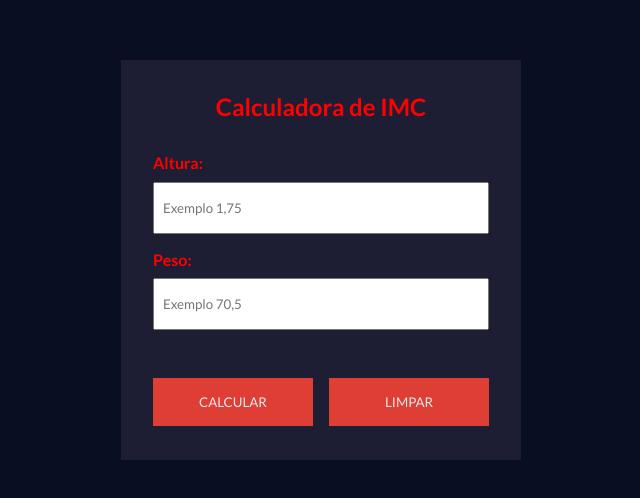
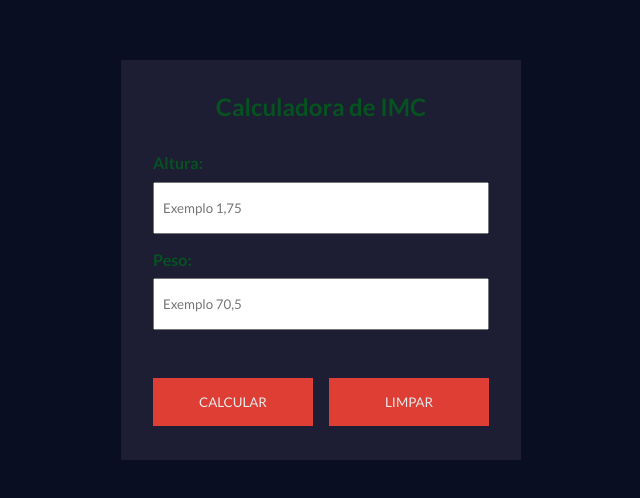
Before and after one commit to Pedroshalom/calculador_imc, a plain HTML site: page index.html in a window 1280 px wide. Shown: the part 140-638 px from the top of the page, without its empty margins (319-959 px from the left). Drawn offline with Linux system fonts and the light colour scheme.

Commit message:
mudando cores

```diff
--- a/css/style.css
+++ b/css/style.css
@@ -28,7 +28,7 @@ body {
  h2 {
     text-align: center;
     margin-bottom: 2rem;
-    color: red;
+    color: #065220;
 }
 
 .form-inputs {
@@ -47,7 +47,7 @@ body {
 .form-control label {
     font-weight: bold;
     margin-bottom: 0.6rem;
-    color: red;
+    color: #065220;
 }
 
 .form-control input {
```
